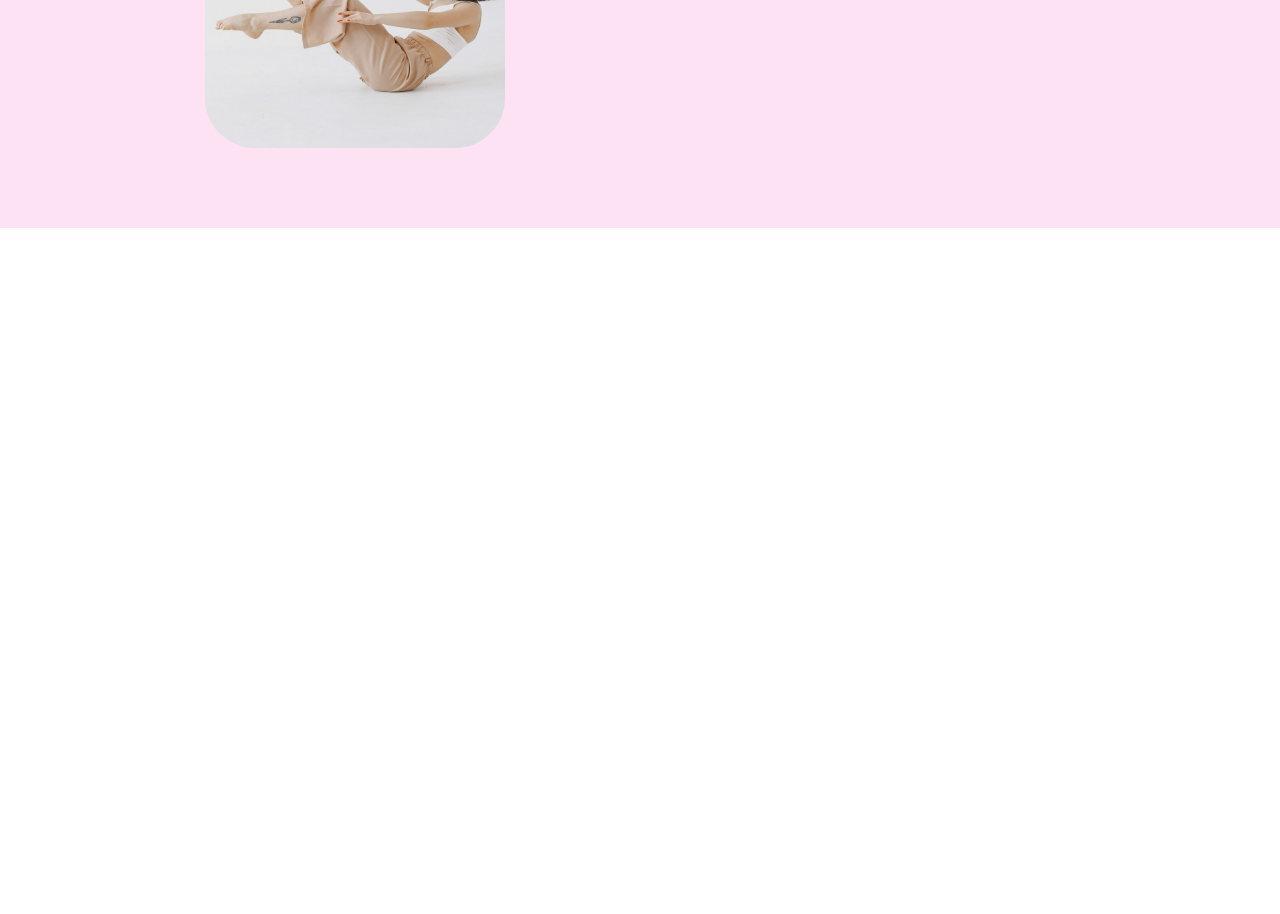
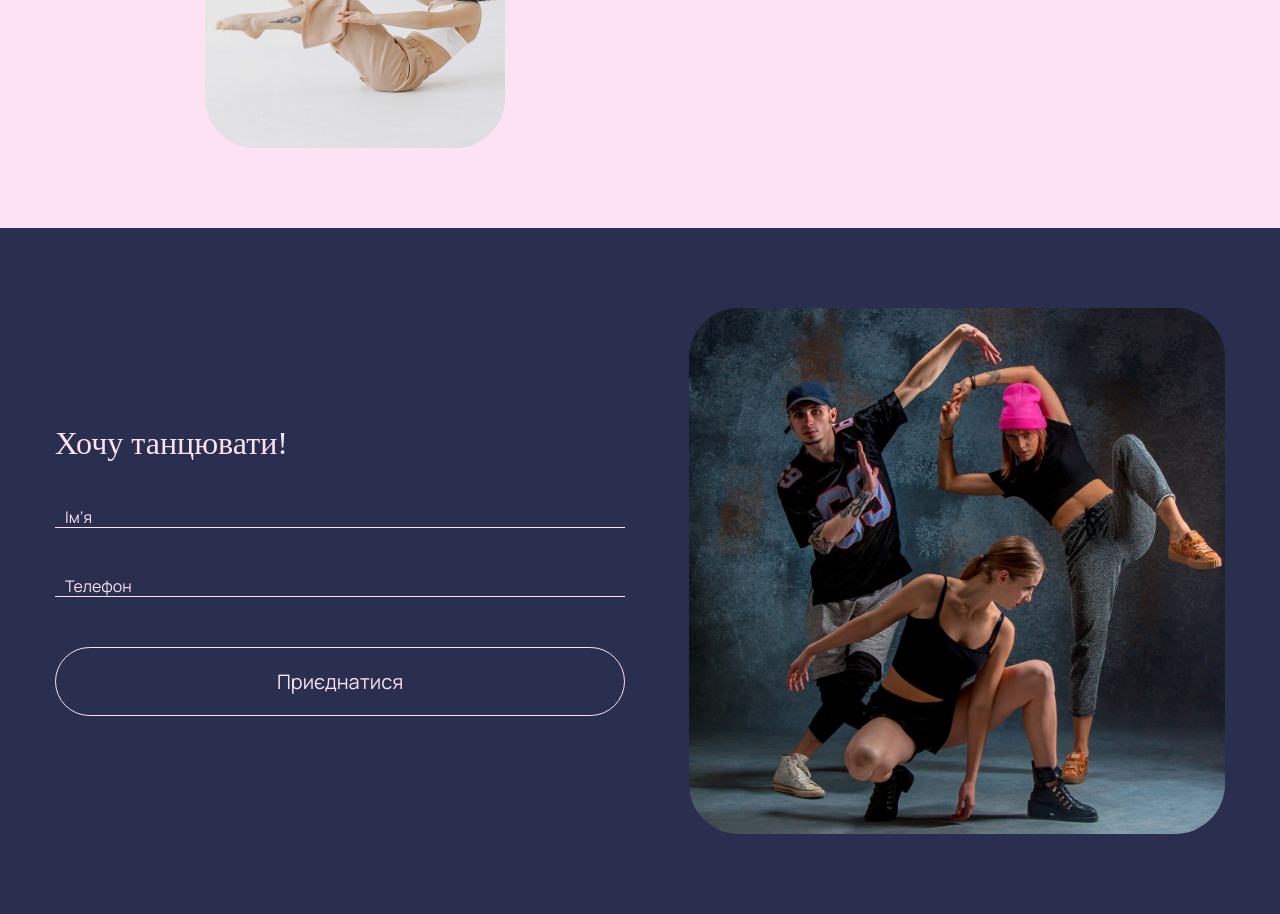
Before and after one commit to natsmnv/Sense, a plain HTML site: page index.html in a window 1280 px wide. Shown: the part 4930-5844 px from the top of the page. Before the commit the page ends 5158 px from the top, so only its background shows below. Drawn offline with nearby package versions, Linux system fonts and the light colour scheme; a web font is replaced by a local one.

Commit message:
Added form-section and styles

```diff
--- a/index.html
+++ b/index.html
@@ -358,6 +358,24 @@
             </div>
         </div>
     </section>
+    <section class="form-section">
+        <div class="container">
+            <div class="form__block">
+                <div class="form__block--info info">
+                    <h3 class="info__title">Хочу танцювати!</h3>
+                    <form action="" class="info__form">
+                        <input type="text" class="info__form--input" placeholder="Ім’я">
+                        <br>
+                        <input type="text" class="info__form--input" placeholder="Телефон">
+                    </form>
+                    <button class="info__btn">Приєднатися</button>
+                </div>
+                <div class="form__block--img">
+                    <img src="./img/contacts-img.jpg" alt="Form img">
+                </div>
+            </div>
+        </div>
+    </section>
     <script src="./script/script.js"></script>
 </body>
 </html>
--- a/style/style.scss
+++ b/style/style.scss
@@ -515,6 +515,7 @@ p, span {
                 color: $second-color;
                 font-family: $text-font;
                 font-size: 24px;
+                transition: all 0.5s ease;
 
                 &:hover {
                     cursor: pointer;
@@ -660,3 +661,75 @@ p, span {
         }
     }
 }
+
+.form-section {
+    background-color: $second-color;
+    padding: 80px 0;
+
+    .form__block {
+        display: flex;
+        column-gap: 20px;
+        justify-content: space-between;
+        align-items: center;
+
+        .info {
+
+            &__title {
+                font-family: $title-font;
+                font-size: 32px;
+                color: $main-color;
+                margin-bottom: 50px;
+            }
+
+            &__form {
+
+                &--input {
+                    border: none;
+                    border-bottom: 1px solid $main-color;
+                    background-color: transparent;
+                    padding-left: 10px;
+                    margin-bottom: 50px;
+                    width: 100%;
+                    outline: none;
+                    color: $main-color;
+                    font-size: 16px;
+
+                    &::placeholder {
+                        font-family: $text-font;
+                        color: $main-color;
+                        font-size: 16px;
+                    }
+
+                    &:focus::placeholder {
+                        color: transparent;
+                    }
+                }
+            }
+
+            &__btn {
+                padding: 20px 221px;
+                background-color: transparent;
+                border: 1px solid $main-color;
+                border-radius: 50px;
+                font-family: $text-font;
+                font-size: 20px;
+                color: $main-color;
+                transition: all 0.5s ease;
+
+                &:hover {
+                    background-color: $main-color;
+                    color: $second-color;
+                    cursor: pointer;
+                }
+            }
+        }
+
+        &--img {
+            display: flex;
+            height: 526px;
+            width: 536px;
+            overflow: hidden;
+            border-radius: 50px;
+        }
+    }
+}
```
Also changed, not shown: img/contacts-img.jpg (added), style/style.css, 1 other file.
